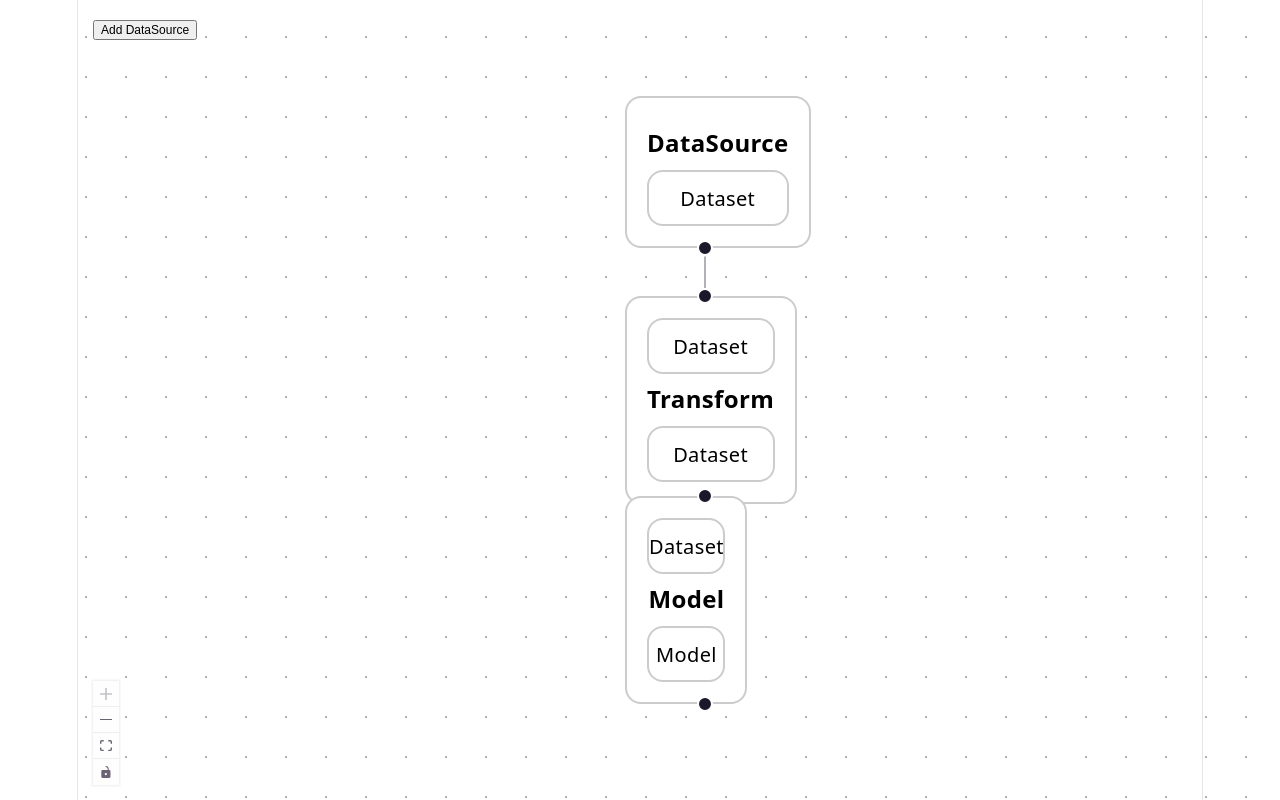
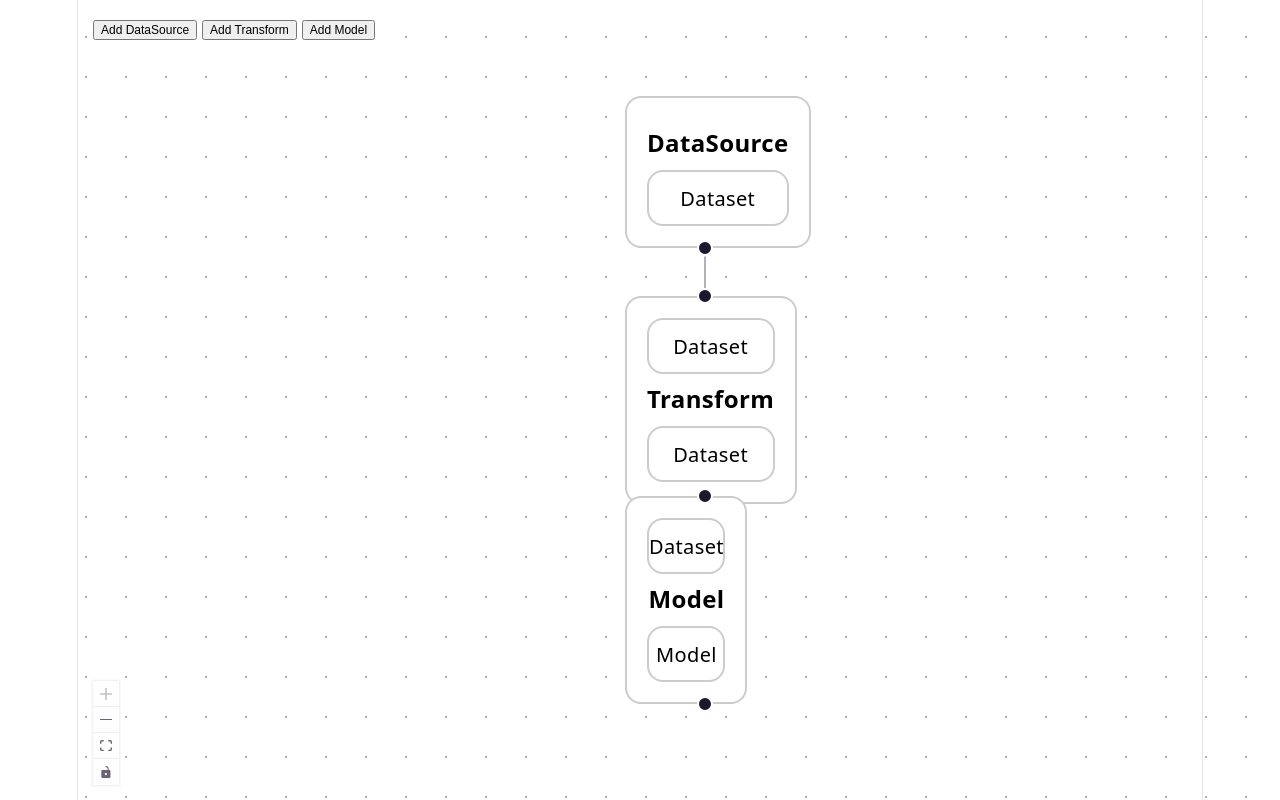
Before and after one commit to jpgorman/react-flow-demo, a React (Vite) app: page / in a window 1280 px wide. Shown: the top 800 px of the page. Built offline with nearby package versions, Linux system fonts and the light colour scheme.

Commit message:
Add additional buttons

```diff
--- a/src/pages/flow/model/create-node.ts
+++ b/src/pages/flow/model/create-node.ts
@@ -1,4 +1,4 @@
-import type { CustomNode, CustomNodeType } from "./Node.types";
+import type { CustomNode, CustomNodeType } from "./node.types.types";
 
 type PartialProps = Partial<Omit<CustomNode, "position">>;
 type RequiredProps = {
--- a/src/pages/flow/model/Node.types.ts
+++ b/src/pages/flow/model/node.types.ts
@@ -1,6 +1,6 @@
 import { type Node } from "@xyflow/react";
 
-export type CustomNodeType = "DataSource" | "Transform" | "Model"
+export type CustomNodeType = "DataSource" | "Transform" | "Model";
 
 export type NodeData = {
   label: string;
--- a/src/pages/flow/model/connection-validation.ts
+++ b/src/pages/flow/model/validate-connection.ts
@@ -1,5 +1,5 @@
 import type { Connection, Edge, IsValidConnection } from "@xyflow/react";
-import type { CustomNode } from "./Node.types";
+import type { CustomNode } from "./node.types";
 
 export const validateConnection = (
   { source, target, sourceHandle, targetHandle }: Connection,
--- a/src/pages/flow/ui/CreateNodes.tsx
+++ b/src/pages/flow/ui/CreateNodes.tsx
@@ -1,16 +1,17 @@
 import { Panel } from "@xyflow/react";
-import { memo, useCallback } from "react";
-import type { CustomNodeType } from "../model/Node.types";
+import { memo } from "react";
+import type { CustomNodeType } from "../model/node.types";
 
-const panelStyle = {
-  color: "#777",
-  fontSize: 12,
-};
-
-const buttonStyle = {
-  fontSize: 12,
-  marginRight: 5,
-  marginTop: 5,
+const styles = {
+  container: {
+    color: "#777",
+    fontSize: 12,
+  },
+  button: {
+    fontSize: 12,
+    marginRight: 5,
+    marginTop: 5,
+  },
 };
 
 type Props = {
@@ -19,14 +20,28 @@ type Props = {
 
 export const CreateNodes = memo(({ onAddNode }: Props) => {
   return (
-    <Panel position="top-left" style={panelStyle}>
+    <Panel position="top-left" style={styles.container}>
       <div>
         <button
           onClick={() => onAddNode("DataSource")}
           className="xy-theme__button"
-          style={buttonStyle}
+          style={styles.button}
         >
           Add DataSource
+        </button>
+        <button
+          onClick={() => onAddNode("Transform")}
+          className="xy-theme__button"
+          style={styles.button}
+        >
+          Add Transform
+        </button>
+        <button
+          onClick={() => onAddNode("Model")}
+          className="xy-theme__button"
+          style={styles.button}
+        >
+          Add Model
         </button>
       </div>
     </Panel>
--- a/src/pages/flow/ui/CustomNodeComponent.tsx
+++ b/src/pages/flow/ui/CustomNodeComponent.tsx
@@ -1,6 +1,6 @@
 import { memo } from "react";
 import { type NodeProps } from "@xyflow/react";
-import type { NodeData } from "../model/Node.types";
+import type { NodeData } from "../model/node.types";
 import { InputHandles, OutputHandles } from "./Handles";
 
 const styles = {
--- a/src/pages/flow/ui/index.ts
+++ b/src/pages/flow/ui/index.ts
@@ -1,2 +1,3 @@
 export * from "./CustomNodeComponent";
 export * from "./Handles";
+export * from "./CreateNodes";
```
Also changed, not shown: src/pages/flow/index.tsx (+3 -5 lines).
